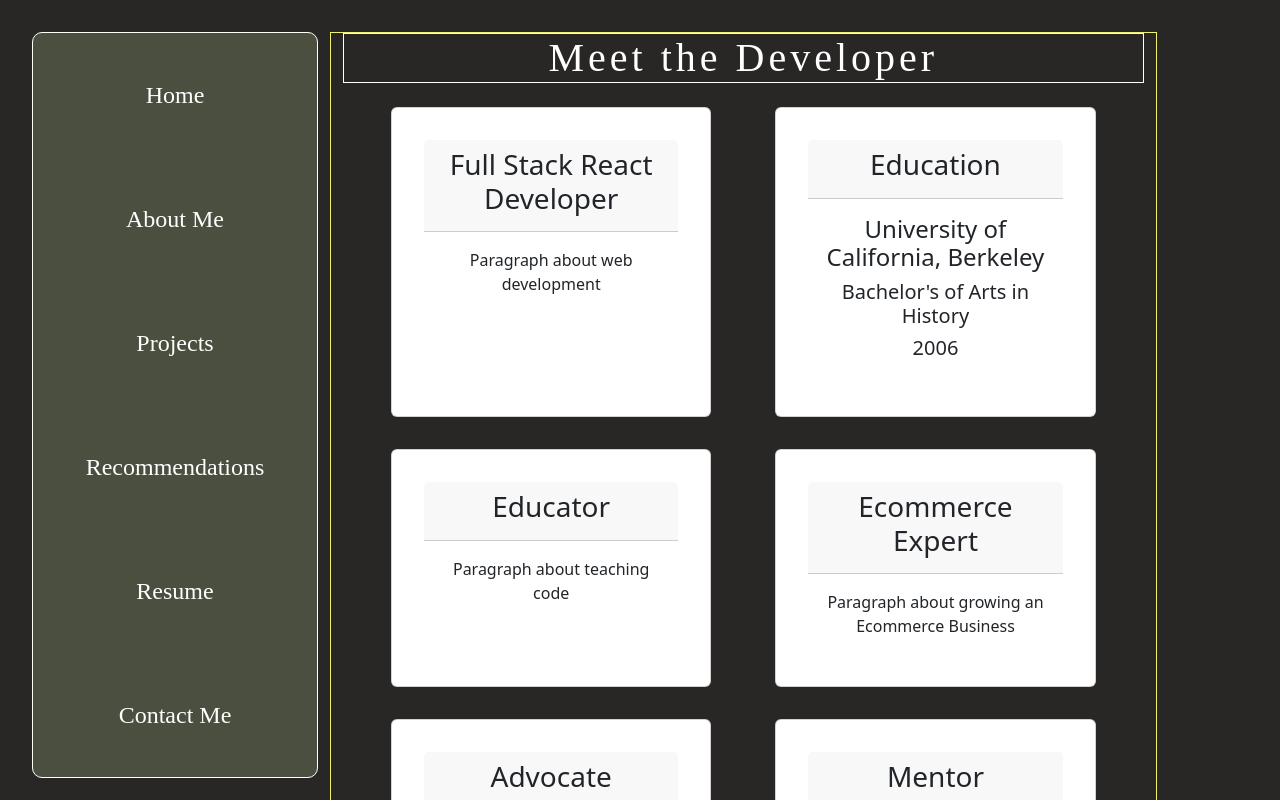
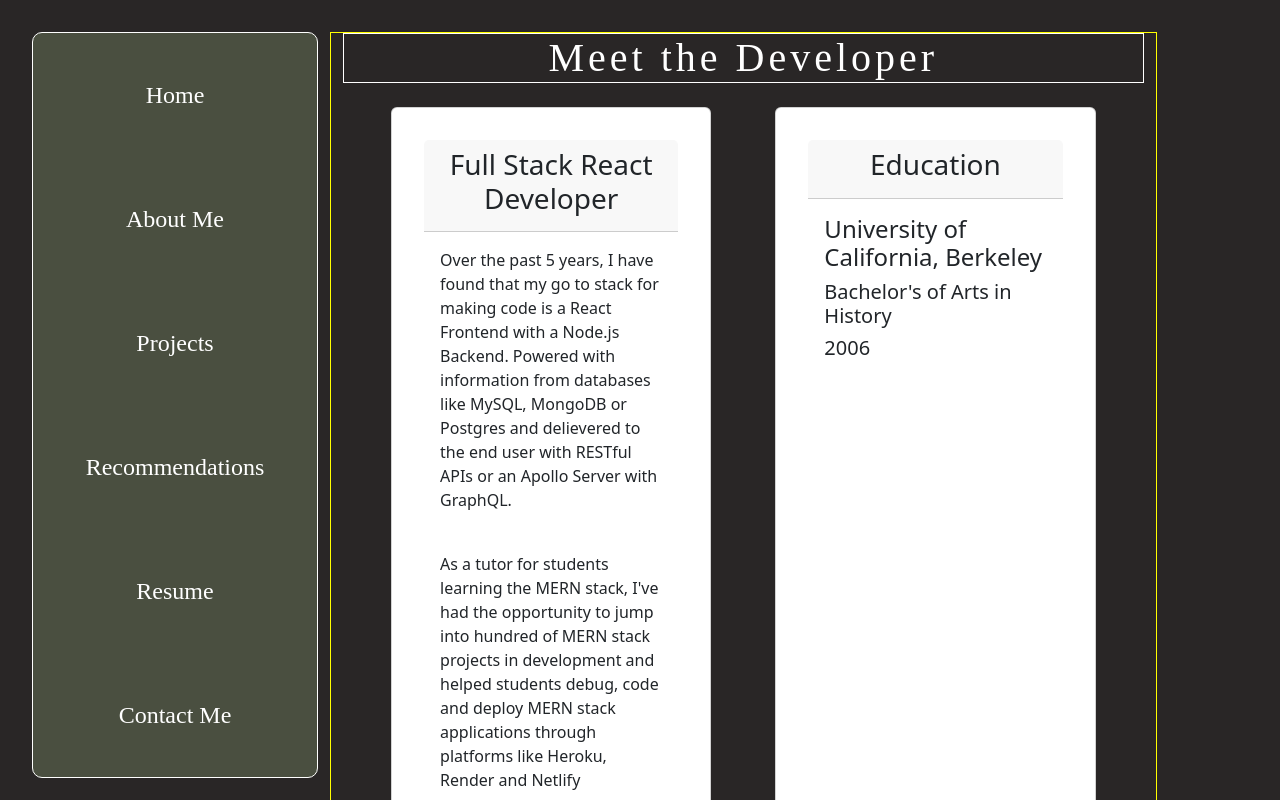
Before and after one commit to cqyates/Developer-Portfolio, a React (Vite) app in the folder client/: page /about in a window 1280 px wide. Shown: the top 800 px of the page. Built offline with nearby package versions, Linux system fonts and the light colour scheme.

Commit message:
added MERN paragraph

```diff
--- a/client/src/pages/About/index.jsx
+++ b/client/src/pages/About/index.jsx
@@ -32,7 +32,11 @@ const About = () => {
                 </Card.Title>
               </Card.Header>
               <Card.Body>
-                <Card.Text>Paragraph about web development</Card.Text>
+                <Card.Text style={{textAlign: "left"}}>
+                  <p>Over the past 5 years, I have found that my go to stack for making code is a React Frontend with a Node.js Backend.  Powered with information from databases like MySQL, MongoDB or Postgres and delievered to the end user with RESTful APIs or an Apollo Server with GraphQL.</p>
+                  <br></br>
+                  <p>As a tutor for students learning the MERN stack, I&#39;ve had the opportunity to jump into hundred of MERN stack projects in development and helped students debug, code and deploy MERN stack applications through platforms like Heroku, Render and Netlify</p>
+                  </Card.Text>
               </Card.Body>
             </Card>
             <Card style={{ width: '40%', margin: '1em' }}>
@@ -42,7 +46,7 @@ const About = () => {
                 </Card.Title>
               </Card.Header>
               <Card.Body>
-                <Card.Text>
+                <Card.Text style={{textAlign: "left"}}>
                   <h4>University of California, Berkeley</h4>
                   <h5>Bachelor&#39;s of Arts in History</h5>
                   <h5>2006</h5>
```
